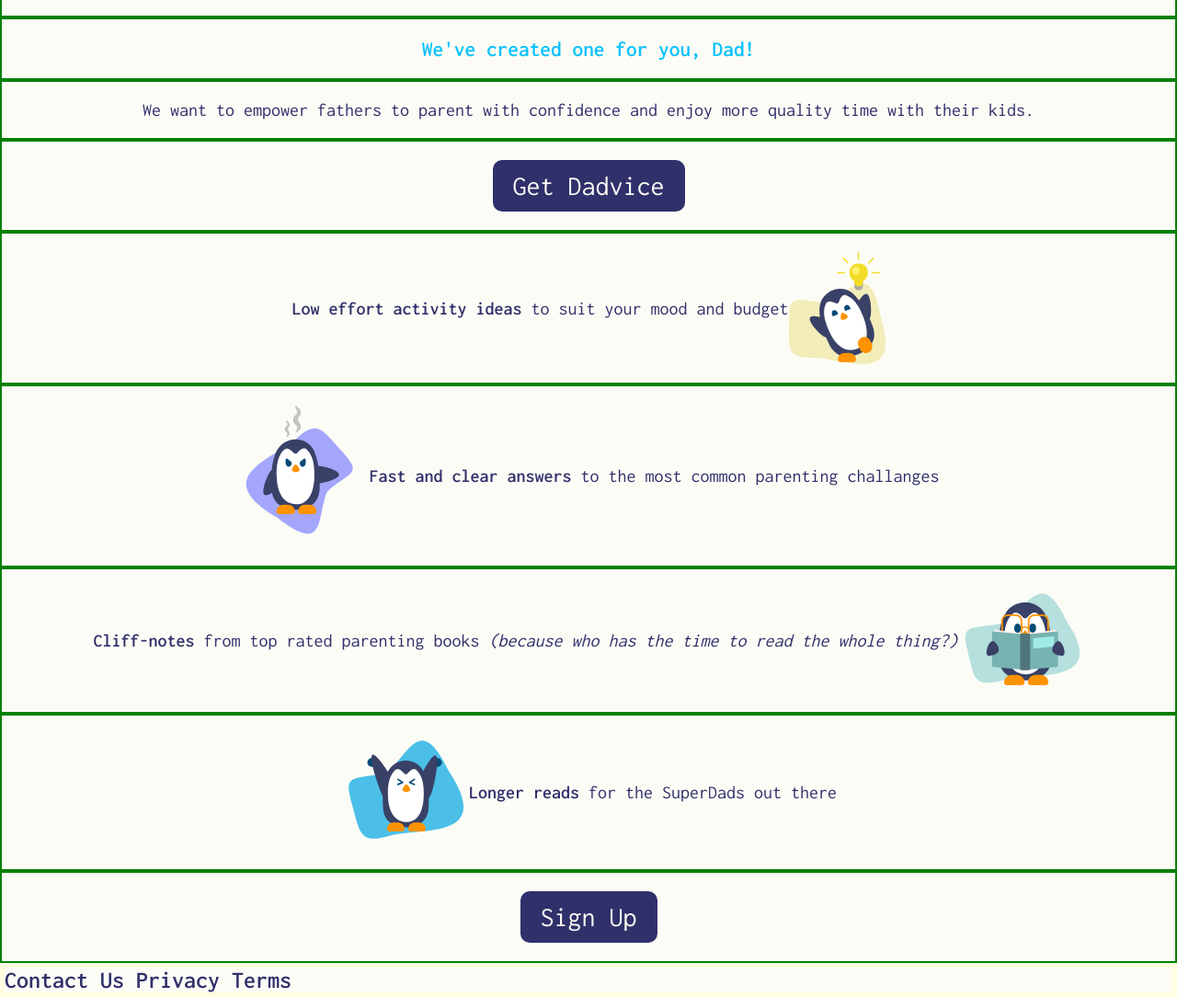
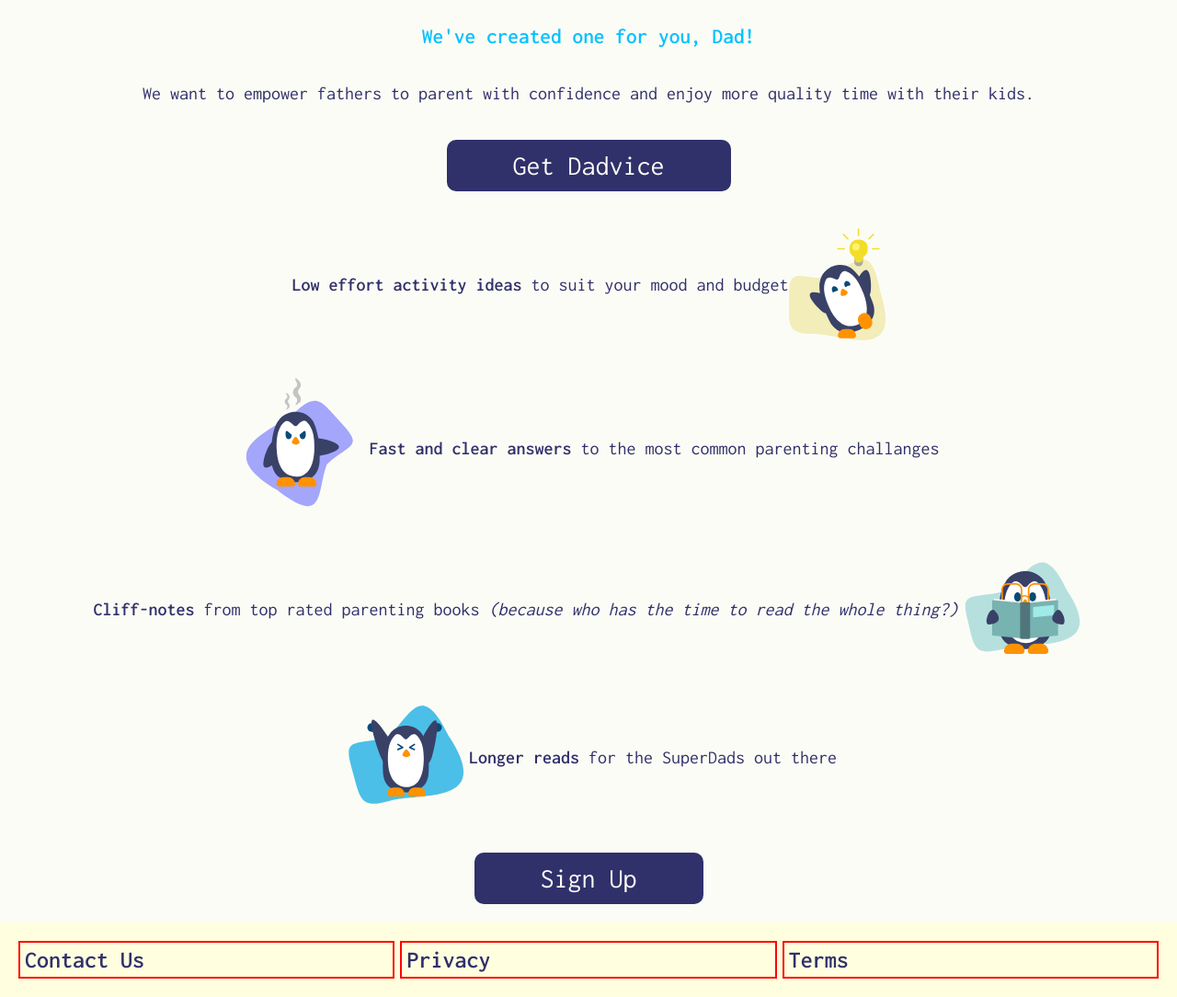
Before and after one commit to keeganfal/nology-project, a plain HTML site: page index.html in a window 1280 px wide. Shown: the part 683-1767 px from the top of the page at 92% size. Drawn offline with Linux system fonts and the light colour scheme.

Commit message:
Everything exept footer

```diff
--- a/index.html
+++ b/index.html
@@ -26,7 +26,7 @@
             <h3>We've created one for you, Dad!</h3>
         </div>
         <div>
-            <p>We want to empower fathers to parent with confidence and enjoy more quality time with their kids.</p>
+            <h4>We want to empower fathers to parent with confidence and enjoy more quality time with their kids.</h4>
         </div>
         <div>
             <a href="#" class="signup-button">Get Dadvice</a>
@@ -53,7 +53,7 @@
     </main>
 
     <footer>
-        <nav>
+        <nav class="footernav">
             <a href="#" class="footer">Contact Us</a>
             <a href="#" class="footer">Privacy</a>
             <a href="#" class="footer">Terms</a>
--- a/styles.scss
+++ b/styles.scss
@@ -11,7 +11,7 @@ $font-p: 'Inconsolata', monospace;
 $color-darkblue: rgb(48, 48, 107);
 $color-lightblue: rgb(8, 193, 255);
 $color-cream: rgb(252, 252, 246);
-$font-heavycream: lightyellow;
+$color-heavycream: lightyellow;
 
 * {
     margin: 0;
@@ -46,7 +46,6 @@ $font-heavycream: lightyellow;
 
 div {
     background-color: $color-cream;
-    border: green solid 2px;
     font-size: 20px;
     padding: 20px;
 
@@ -67,14 +66,21 @@ h1 {
 }
 
 h2 {
+    text-align: center;
     font-family: $font-header2;
     font-weight: 600;
 }
 
 h3 {
+    text-align: center;
     font-family: $font-header2;
     font-weight: 600;
     color: $color-lightblue;
+}
+
+h4 {
+    text-align: center;
+    font-weight: 400;
 }
 
 p {
@@ -85,19 +91,36 @@ p {
     color: $color-cream;
     background-color: $color-darkblue;
     text-align: center;
-    padding: 10px 20px;
+    padding: 10px 70px;
     font-size: 30px;
     border-radius: 10px;
     border: $color-darkblue solid 2px;
 }
 
-footer {
-    background-color: $font-heavycream;
+.footernav {
+    width: 100%;
+    display: flex;
+    justify-content: space-between;
+    align-items: center;
+    padding: 20px;
+    background-color: $color-heavycream;
+}
+
+.footer {
+    width: 33%;
+    display: inline-block;
+    background-color: $color-heavycream;
     font-size: 26px;
     font-weight: 600;
-    padding: 5px;
+    padding: 5px 5px;
+    border: red solid 2px;
 }
 
+@media screen and (max-width: 768px) {
+    .footer {
+        width: 100%;
+    }
+}
 
 a:link,
 a:visited {
```
Also changed, not shown: styles.css.
